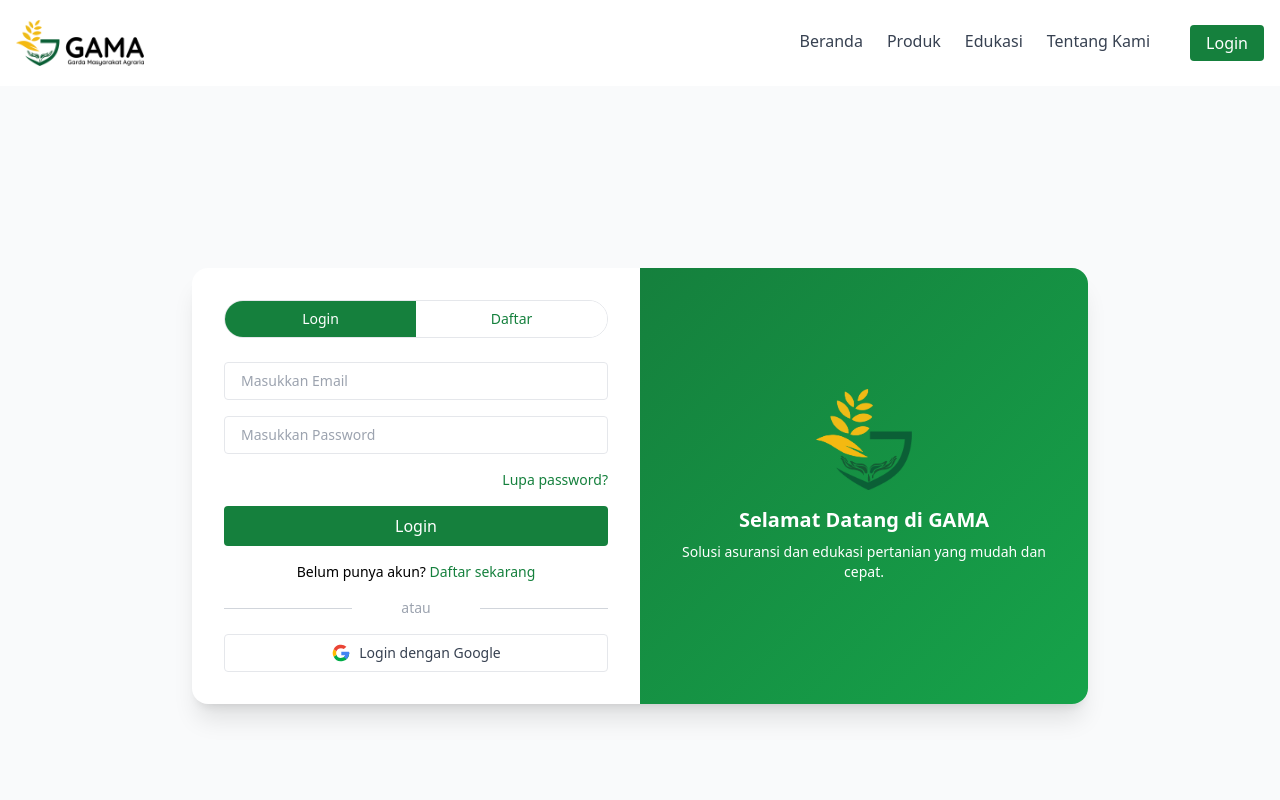
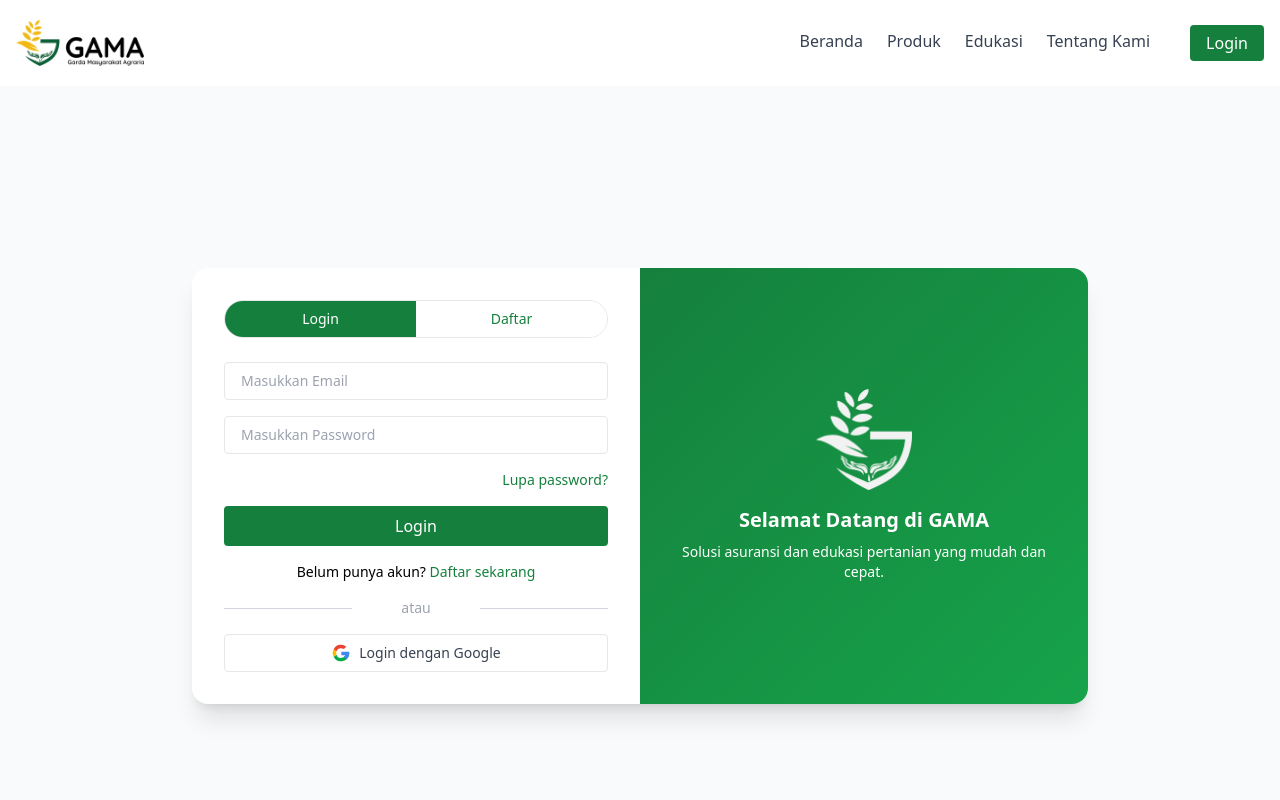
Before and after one commit to ilhamust/gama-project, a Vue app: page /login in a window 1280 px wide. Shown: the top 800 px of the page. Built offline with nearby package versions, Linux system fonts and the light colour scheme.

Commit message:
addWhiteLogo

```diff
--- a/src/pages/Login.vue
+++ b/src/pages/Login.vue
@@ -61,7 +61,7 @@
 
         <!-- Image or Right Content -->
         <div class="hidden md:w-1/2 bg-gradient-to-br from-green-700 to-green-600 text-white p-8  flex-col items-center justify-center md:flex">
-          <img src="/src/assets/images/gama-logo.png" alt="GAMA Logo" class="w-24 mb-4" />
+          <img src="/src/assets/images/gama-logo-putih.png" alt="GAMA Logo" class="w-24 mb-4" />
           <h2 class="text-xl font-bold mb-2 text-center">Selamat Datang di GAMA</h2>
           <p class="text-sm text-center">Solusi asuransi dan edukasi pertanian yang mudah dan cepat.</p>
         </div>
```
Also changed, not shown: src/assets/images/gama-logo-putih-text.png (added), src/assets/images/gama-logo-putih.png (added).
